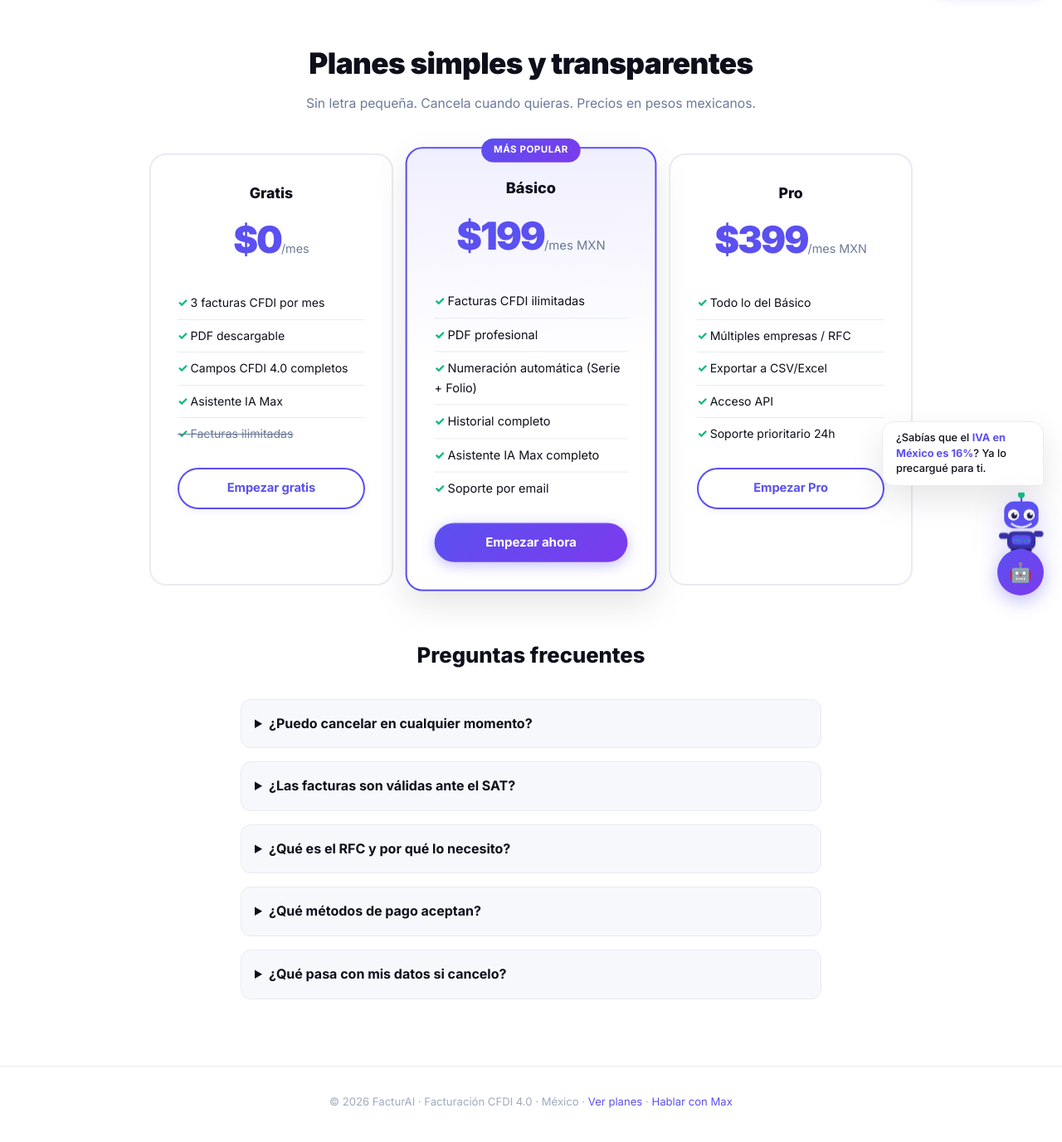
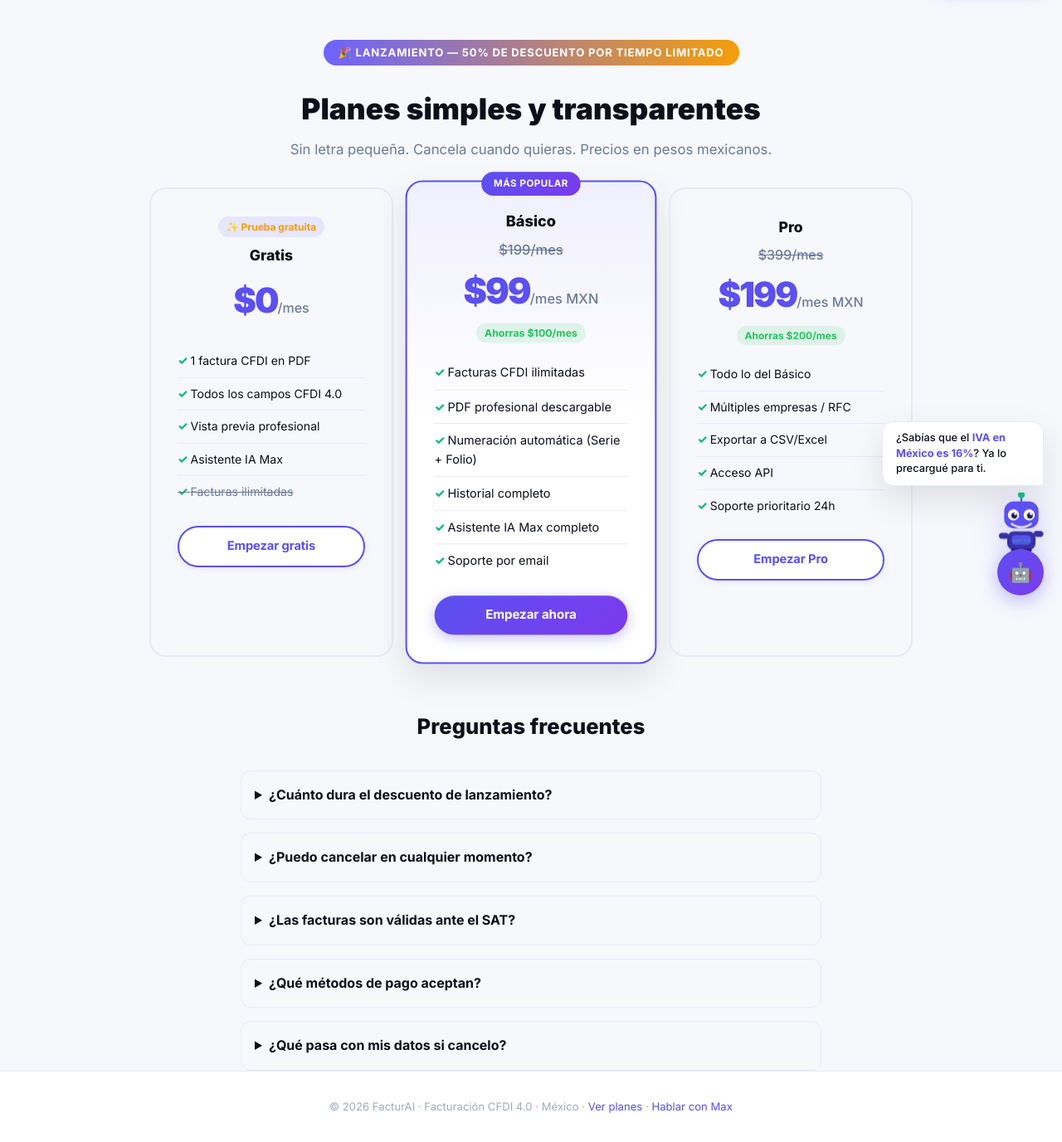
Before and after one commit to mibus14/facturai, a FastAPI app: page /precios in a window 1280 px wide. Shown: the part 60-1437 px from the top of the page at 83% size. Before the commit the page ends 1396 px from the top, so only its background shows below. Run offline with FastAPI, Linux system fonts and the light colour scheme.

Commit message:
Nuevos precios $99/$199 con descuento, trial 1 factura, fix subscribe button
- Precios con tachado (antes $199/$399, ahora $99/$199)
- Plan gratis: 1 factura PDF de prueba
- Fetch subscribe con manejo correcto de errores y redirect a MP
- CORS habilitado para endpoints /api/admin/*
- Nuevos plan IDs de MP con montos actualizados

Co-Authored-By: Claude Sonnet 4.6 <noreply@anthropic.com>

```diff
--- a/routers/pages.py
+++ b/routers/pages.py
@@ -184,7 +184,7 @@ def nueva_factura(request: Request, user=Depends(get_current_user)):
     db.close()
     plan = user_row["plan"]
     count = user_row["invoices_created"]
-    if plan == "free" and count >= 3:
+    if plan == "free" and count >= 1:
         return RedirectResponse("/precios?upgrade=1", status_code=302)
     return templates.TemplateResponse(request, "nueva_factura.html", {
         "user": dict(user_row),
@@ -222,7 +222,7 @@ def crear_factura(
     user_row = db.execute("SELECT * FROM users WHERE id=?", (uid,)).fetchone()
     plan = user_row["plan"]
     count = user_row["invoices_created"]
-    if plan == "free" and count >= 3:
+    if plan == "free" and count >= 1:
         db.close()
         return RedirectResponse("/precios?upgrade=1", status_code=302)
 
--- a/routers/payments.py
+++ b/routers/payments.py
@@ -15,7 +15,7 @@ MP_PLAN_PRO_ID = os.getenv("MP_PLAN_PRO_ID", "")
 MP_WEBHOOK_SECRET = os.getenv("MP_WEBHOOK_SECRET", "")
 
 PLAN_IDS = {"basic": MP_PLAN_BASIC_ID, "pro": MP_PLAN_PRO_ID}
-PLAN_AMOUNTS = {"basic": 199, "pro": 399}
+PLAN_AMOUNTS = {"basic": 99, "pro": 199}
 
 MP_API = "https://api.mercadopago.com"
 
--- a/templates/precios.html
+++ b/templates/precios.html
@@ -1,25 +1,56 @@
 {% extends "base.html" %}
 {% block title %}Precios – FacturAI{% endblock %}
 {% block content %}
-<section class="pricing" style="padding-top:3rem;">
+<style>
+  .pricing-hero { text-align:center; padding: 3rem 1rem 2rem; }
+  .pricing-hero h1 { font-size:2.2rem; font-weight:900; margin-bottom:.5rem; }
+  .pricing-hero p { color:var(--gray); font-size:1.05rem; }
+  .discount-banner {
+    display:inline-block; background:linear-gradient(90deg,#6c63ff,#f59e0b);
+    color:#fff; font-size:.82rem; font-weight:700; letter-spacing:.06em;
+    padding:5px 18px; border-radius:99px; margin-bottom:1.5rem;
+    text-transform:uppercase;
+  }
+  .plan-old-price {
+    text-decoration:line-through; color:var(--gray); font-size:1rem;
+    font-weight:500; margin-bottom:2px;
+  }
+  .plan-price { font-size:2.6rem; font-weight:900; }
+  .plan-price span { font-size:1rem; font-weight:500; color:var(--gray); }
+  .plan-savings {
+    display:inline-block; background:rgba(34,197,94,.12); color:#22c55e;
+    font-size:.75rem; font-weight:700; padding:2px 10px; border-radius:99px;
+    margin-top:4px;
+  }
+  .trial-badge {
+    background:rgba(108,99,255,.12); color:var(--accent);
+    font-size:.75rem; font-weight:700; padding:3px 10px; border-radius:99px;
+    display:inline-block; margin-bottom:.5rem;
+  }
+</style>
+
+<div class="pricing-hero">
   {% if upgrade %}
-  <div class="alert alert-warning" style="max-width:600px;margin:0 auto 2rem;">
-    ⚠️ Has alcanzado el límite de facturas del plan gratuito. Actualiza para seguir facturando sin límites.
+  <div class="alert alert-warning" style="max-width:600px;margin:0 auto 1.5rem;">
+    ⚠️ Has alcanzado el límite del plan gratuito. Actualiza para seguir facturando.
   </div>
   {% endif %}
-
-  <h1 class="section-title">Planes simples y transparentes</h1>
-  <p class="section-sub">Sin letra pequeña. Cancela cuando quieras. Precios en pesos mexicanos.</p>
+  <div class="discount-banner">🎉 Lanzamiento — 50% de descuento por tiempo limitado</div>
+  <h1>Planes simples y transparentes</h1>
+  <p>Sin letra pequeña. Cancela cuando quieras. Precios en pesos mexicanos.</p>
+</div>
 
 <div class="pricing-grid">
+
   <!-- FREE -->
   <div class="plan-card">
+    <div class="trial-badge">✨ Prueba gratuita</div>
     <div class="plan-name">Gratis</div>
     <div class="plan-price">$0<span>/mes</span></div>
     <ul class="plan-features">
-        <li>3 facturas CFDI por mes</li>
-        <li>PDF descargable</li>
-        <li>Campos CFDI 4.0 completos</li>
+      <li>1 factura CFDI en PDF</li>
+      <li>Todos los campos CFDI 4.0</li>
+      <li>Vista previa profesional</li>
       <li>Asistente IA Max</li>
       <li style="text-decoration:line-through;color:var(--gray);">Facturas ilimitadas</li>
     </ul>
@@ -38,10 +69,12 @@
   <div class="plan-card featured">
     <span class="plan-badge">MÁS POPULAR</span>
     <div class="plan-name">Básico</div>
-      <div class="plan-price">$199<span>/mes MXN</span></div>
-      <ul class="plan-features">
+    <div class="plan-old-price">$199/mes</div>
+    <div class="plan-price">$99<span>/mes MXN</span></div>
+    <div class="plan-savings">Ahorras $100/mes</div>
+    <ul class="plan-features" style="margin-top:1rem;">
       <li>Facturas CFDI ilimitadas</li>
-        <li>PDF profesional</li>
+      <li>PDF profesional descargable</li>
       <li>Numeración automática (Serie + Folio)</li>
       <li>Historial completo</li>
       <li>Asistente IA Max completo</li>
@@ -51,8 +84,9 @@
       {% if user.plan == 'basic' %}
       <button class="btn btn-primary" style="width:100%;justify-content:center;" disabled>Plan actual</button>
       {% else %}
-        <button class="btn btn-primary subscribe-btn" style="width:100%;justify-content:center;" data-plan="basic">
-          Suscribirme – $199/mes
+      <button class="btn btn-primary subscribe-btn" style="width:100%;justify-content:center;"
+              data-plan="basic" data-label="Suscribirme – $99/mes">
+        Suscribirme – $99/mes
       </button>
       {% endif %}
     {% else %}
@@ -63,8 +97,10 @@
   <!-- PRO -->
   <div class="plan-card">
     <div class="plan-name">Pro</div>
-      <div class="plan-price">$399<span>/mes MXN</span></div>
-      <ul class="plan-features">
+    <div class="plan-old-price">$399/mes</div>
+    <div class="plan-price">$199<span>/mes MXN</span></div>
+    <div class="plan-savings">Ahorras $200/mes</div>
+    <ul class="plan-features" style="margin-top:1rem;">
       <li>Todo lo del Básico</li>
       <li>Múltiples empresas / RFC</li>
       <li>Exportar a CSV/Excel</li>
@@ -75,20 +111,26 @@
       {% if user.plan == 'pro' %}
       <button class="btn btn-primary" style="width:100%;justify-content:center;" disabled>Plan actual</button>
       {% else %}
-        <button class="btn btn-outline subscribe-btn" style="width:100%;justify-content:center;" data-plan="pro">
-          Suscribirme – $399/mes
+      <button class="btn btn-outline subscribe-btn" style="width:100%;justify-content:center;"
+              data-plan="pro" data-label="Suscribirme – $199/mes">
+        Suscribirme – $199/mes
       </button>
       {% endif %}
     {% else %}
     <a href="/register" class="btn btn-outline" style="width:100%;justify-content:center;">Empezar Pro</a>
     {% endif %}
   </div>
+
 </div>
 
 <!-- FAQ -->
 <div style="max-width:700px;margin:4rem auto 0;">
   <h2 style="text-align:center;font-size:1.6rem;font-weight:800;margin-bottom:2rem;">Preguntas frecuentes</h2>
   <div style="display:flex;flex-direction:column;gap:1rem;">
+    <details style="background:var(--light);border:1px solid var(--border);border-radius:var(--radius-sm);padding:1rem;">
+      <summary style="font-weight:700;cursor:pointer;">¿Cuánto dura el descuento de lanzamiento?</summary>
+      <p style="margin-top:.8rem;color:var(--gray);">El precio de lanzamiento está disponible por tiempo limitado. Una vez que te suscribas, ese precio se respeta aunque luego suba.</p>
+    </details>
     <details style="background:var(--light);border:1px solid var(--border);border-radius:var(--radius-sm);padding:1rem;">
       <summary style="font-weight:700;cursor:pointer;">¿Puedo cancelar en cualquier momento?</summary>
       <p style="margin-top:.8rem;color:var(--gray);">Sí, cancela cuando quieras desde tu panel. No hay permanencia ni penalizaciones.</p>
@@ -98,12 +140,8 @@
       <p style="margin-top:.8rem;color:var(--gray);">FacturAI genera todos los campos correctos del CFDI 4.0. Para el timbrado fiscal válido ante el SAT se requiere un PAC (Proveedor Autorizado de Certificación). Estamos integrando esta funcionalidad próximamente.</p>
     </details>
     <details style="background:var(--light);border:1px solid var(--border);border-radius:var(--radius-sm);padding:1rem;">
-        <summary style="font-weight:700;cursor:pointer;">¿Qué es el RFC y por qué lo necesito?</summary>
-        <p style="margin-top:.8rem;color:var(--gray);">El RFC (Registro Federal de Contribuyentes) es tu identificación fiscal ante el SAT. Desde el CFDI 4.0, es obligatorio para el emisor y receptor. Si aún no tienes RFC, puedes tramitarlo en el SAT en línea.</p>
-      </details>
-      <details style="background:var(--light);border:1px solid var(--border);border-radius:var(--radius-sm);padding:1rem;">
       <summary style="font-weight:700;cursor:pointer;">¿Qué métodos de pago aceptan?</summary>
-        <p style="margin-top:.8rem;color:var(--gray);">Aceptamos tarjetas de crédito y débito (Visa, Mastercard), transferencias bancarias y más, a través de Mercado Pago.</p>
+      <p style="margin-top:.8rem;color:var(--gray);">Aceptamos tarjetas de crédito y débito (Visa, Mastercard), transferencias bancarias, OXXO Pay y más, a través de Mercado Pago.</p>
     </details>
     <details style="background:var(--light);border:1px solid var(--border);border-radius:var(--radius-sm);padding:1rem;">
       <summary style="font-weight:700;cursor:pointer;">¿Qué pasa con mis datos si cancelo?</summary>
@@ -111,7 +149,6 @@
     </details>
   </div>
 </div>
-</section>
 {% endblock %}
 
 {% block scripts %}
@@ -119,17 +156,38 @@
 <script>
 document.querySelectorAll('.subscribe-btn').forEach(btn => {
   btn.addEventListener('click', async () => {
+    const originalText = btn.dataset.label;
     btn.disabled = true;
-    btn.textContent = 'Redirigiendo a Mercado Pago...';
+    btn.textContent = 'Conectando con Mercado Pago...';
     const plan = btn.dataset.plan;
-    const resp = await fetch(`/payments/checkout/${plan}`, { method: 'POST' });
+    try {
+      const resp = await fetch(`/payments/checkout/${plan}`, {
+        method: 'POST',
+        credentials: 'include',
+      });
+
+      // Si redirigió a login, mandar al login
+      if (resp.redirected || resp.url.includes('/login')) {
+        window.location.href = '/login';
+        return;
+      }
+
+      if (!resp.ok) {
+        let msg = 'Error al conectar con el servidor de pagos.';
+        try { const e = await resp.json(); msg = e.detail || msg; } catch(_) {}
+        throw new Error(msg);
+      }
+
       const data = await resp.json();
       if (data.url) {
         window.location.href = data.url;
       } else {
-      alert('Error al procesar el pago. Inténtalo de nuevo.');
+        throw new Error('No se recibió enlace de pago.');
+      }
+    } catch (err) {
+      alert('⚠️ ' + err.message);
       btn.disabled = false;
-      btn.textContent = btn.dataset.plan === 'basic' ? 'Suscribirme – $199/mes' : 'Suscribirme – $399/mes';
+      btn.textContent = originalText;
     }
   });
 });
```
Lines whose indentation alone changed are shown as unchanged.
